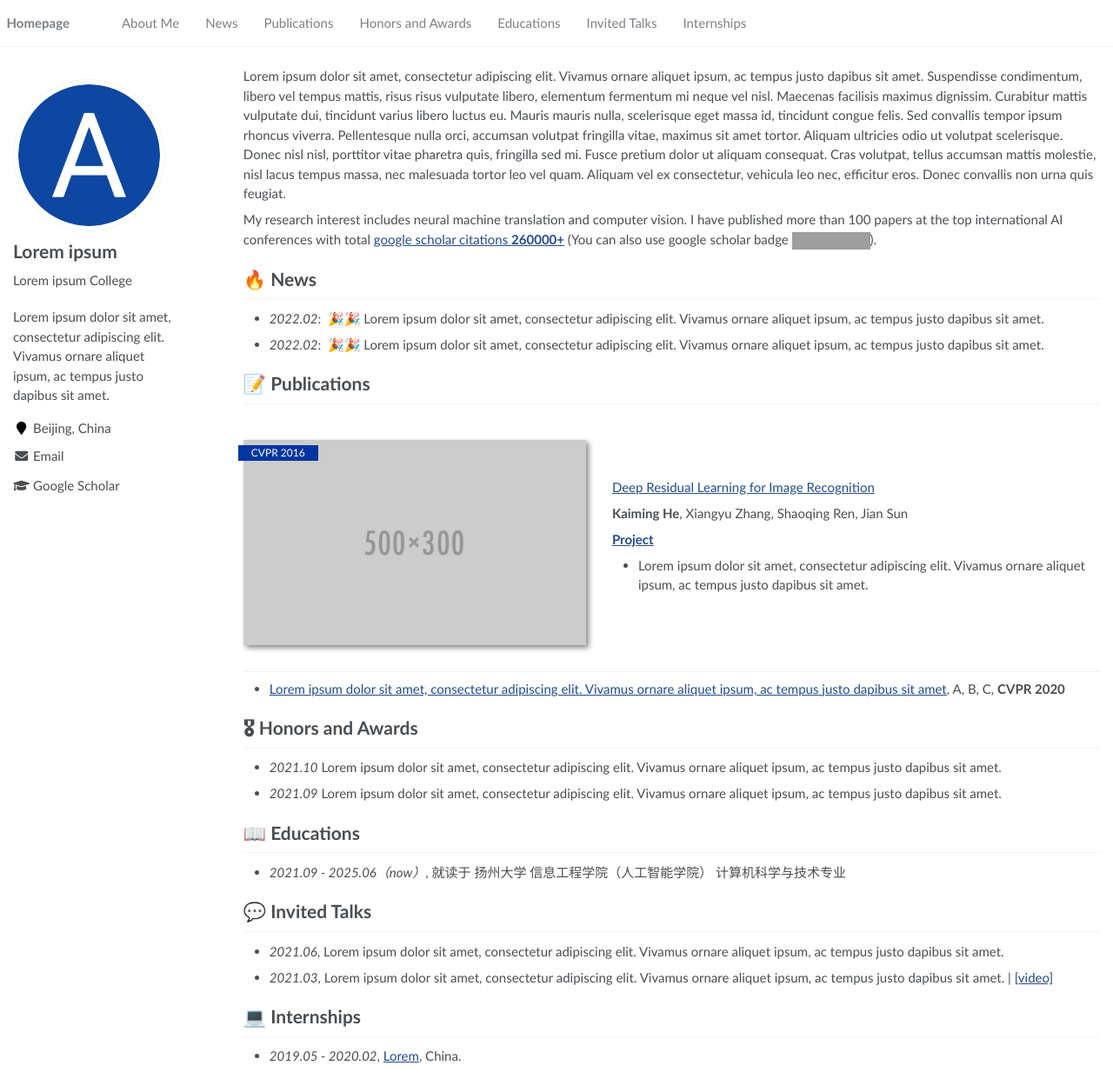
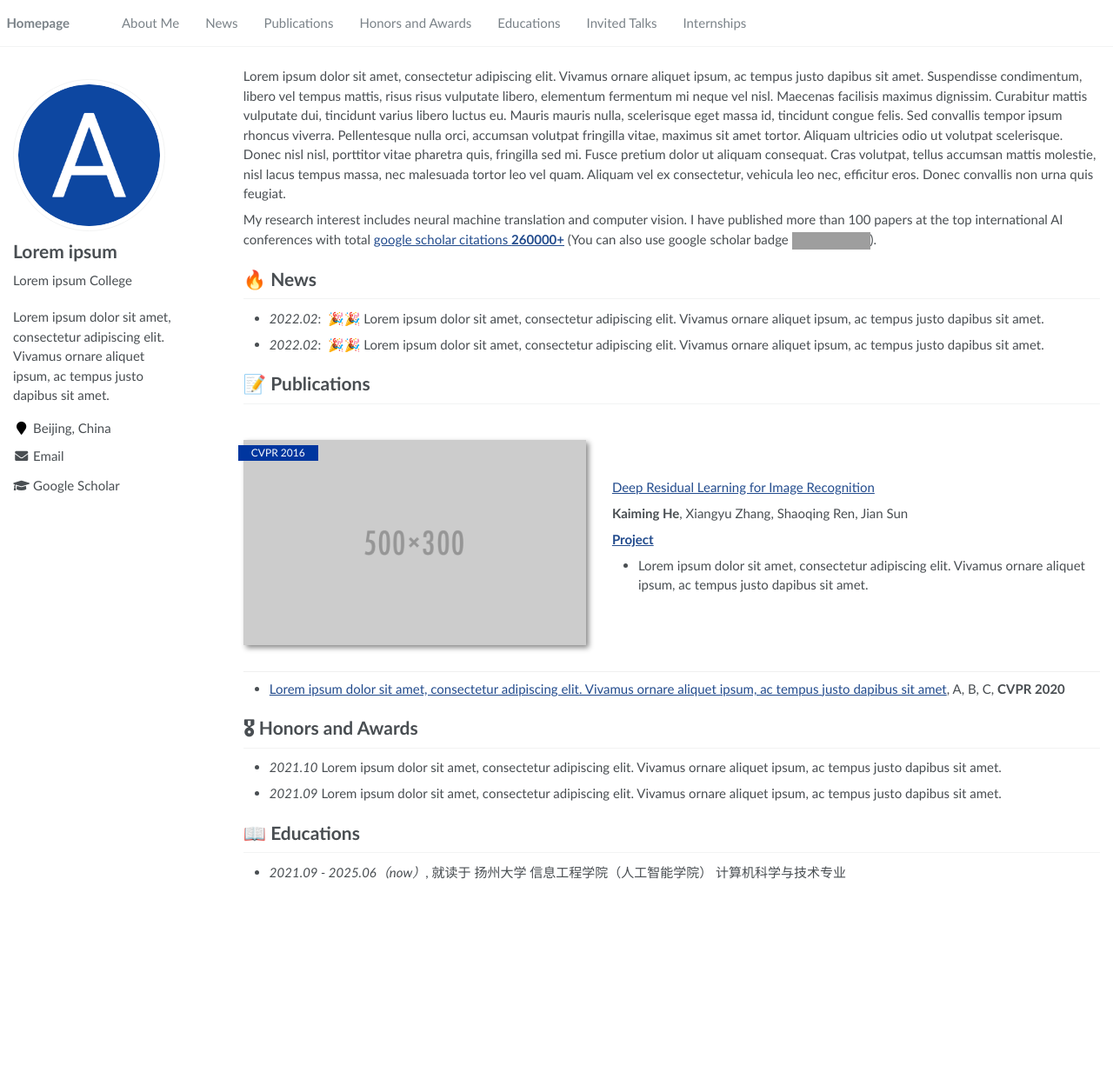
Before and after one commit to Metastarx/Metastarx.github.io, a Jekyll site: the page built from _pages/about.md, in a window 1280 px wide and 1241 px high. Shown: the whole window at 87% size. Built offline with Jekyll 4.4.1, drawn with Linux system fonts in a browser that asks for light colours; grey boxes are pictures that could not be loaded.

Commit message:
Update about.md

```diff
--- a/_pages/about.md
+++ b/_pages/about.md
@@ -48,10 +48,3 @@
 
 # 📖 Educations
 - *2021.09 - 2025.06（now）*, 就读于 扬州大学 信息工程学院（人工智能学院） 计算机科学与技术专业
-
-# 💬 Invited Talks
-- *2021.06*, Lorem ipsum dolor sit amet, consectetur adipiscing elit. Vivamus ornare aliquet ipsum, ac tempus justo dapibus sit amet.
-- *2021.03*, Lorem ipsum dolor sit amet, consectetur adipiscing elit. Vivamus ornare aliquet ipsum, ac tempus justo dapibus sit amet.  \| [\[video\]](https://github.com/)
-
-# 💻 Internships
-- *2019.05 - 2020.02*, [Lorem](https://github.com/), China.
```
